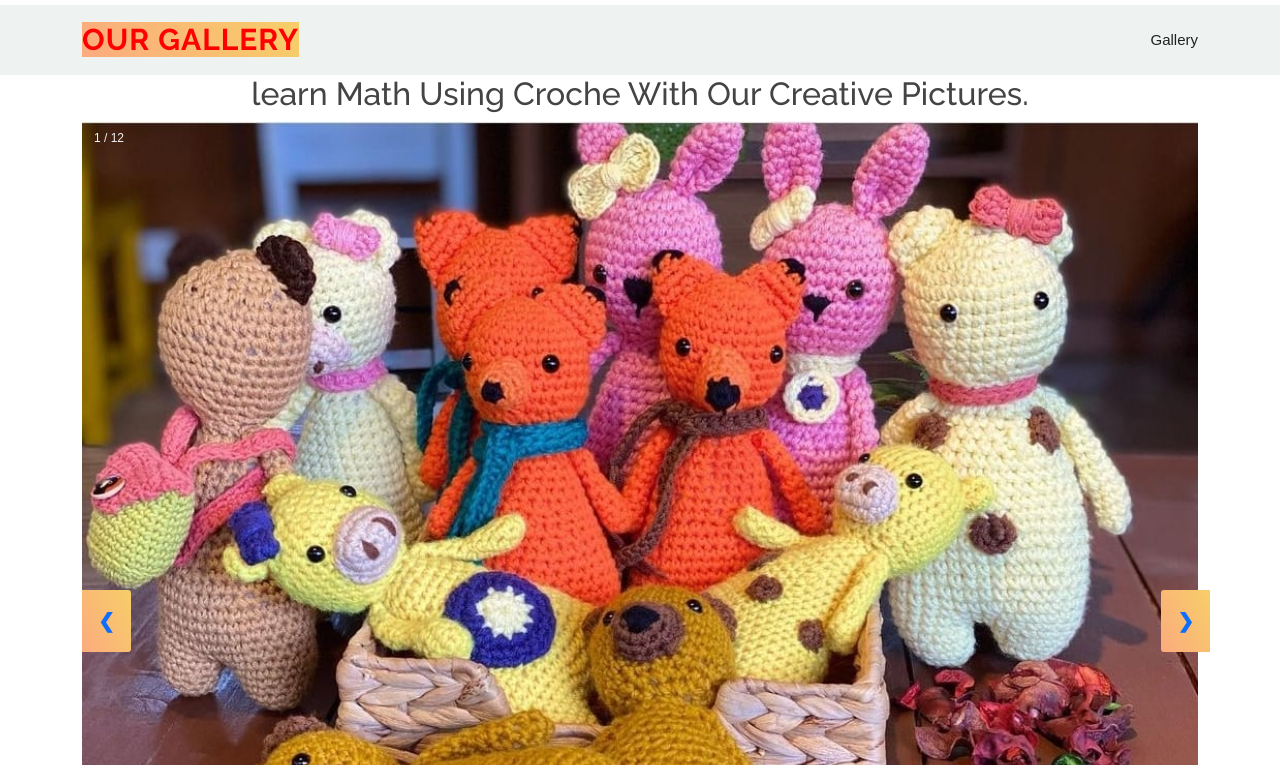
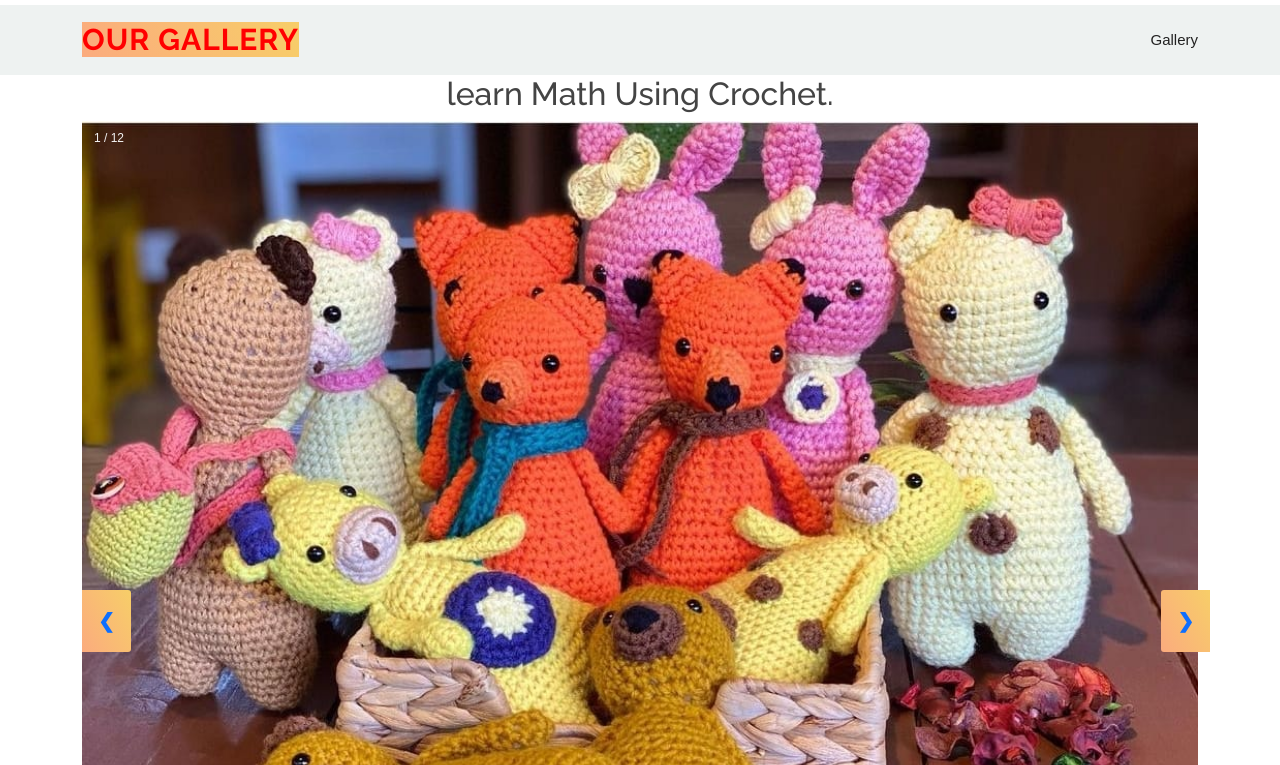
Before and after one commit to safinagarba/pictures.github.io, a plain HTML site: page index.html in a window 1280 px wide. Shown: the part 35-800 px from the top of the page. Drawn offline with nearby package versions, Linux system fonts and the light colour scheme; a script that the page names is missing.

Commit message:
Update index.html

```diff
--- a/index.html
+++ b/index.html
@@ -171,7 +171,7 @@ img {
 </style>
 <body>
 
-<h2 style="text-align:center">learn Math Using Croche With Our Creative Pictures.</h2>
+<h2 style="text-align:center">learn Math Using Crochet.</h2>
 
 <div class="container">
   <div class="mySlides">
```
